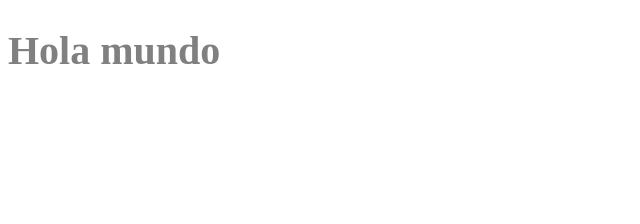
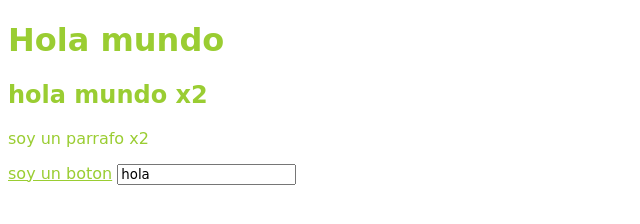
Before and after one commit to hansArevalo/css2, a plain HTML site: page index.html in a window 1280 px wide. Shown: the whole page, without its empty margins (0-640 px from the left). Drawn offline with Linux system fonts and the light colour scheme.

Commit message:
herencia en css

```diff
--- a/index.html
+++ b/index.html
@@ -10,7 +10,10 @@
 
 <body>
   <h1 class="title" id="title">Hola mundo</h1>
-
+  <h2 >hola mundo x2</h2>
+  <p > soy un parrafo x2</p>
+  <a href="#">soy un boton</a>
+  <input value="hola">
   <script src="script.js"></script>
 </body>
 
--- a/style.css
+++ b/style.css
@@ -1,32 +1,12 @@
-html, body {
-  height: 100%;
-  width: 100%;
+
+body{
+  color:yellowgreen;
+  font-family:cursive;
 }
-/*
-la cascada solo aplica los ultimos estilos modificados
-
-.title{
-  color:blue;
+a{
+  color:inherit;
 }
-.title{
-  color:crimson;
+/*el  inherit es para heredar del padre*/
+input{
+  font-family:inherit;
 }
-*/
-#title{
-  color:grey;
-}
-.title{
-  color:blue;
-}
-h1{
-  color:tomato;
-  font-size:40px;
-}
-body> .title{
-  color:yellowgreen;
-}
-
-/* 1- selector de tipo, Pseudoelementos ::*/
-/* 10- selector de clase, Pseudoclase  :,[]*/
-/* 100- selector de ID*/
-/* important- apesar que el valor tenga mayor especifidad la palabra important tiene una mayor gerarquia*/
```
